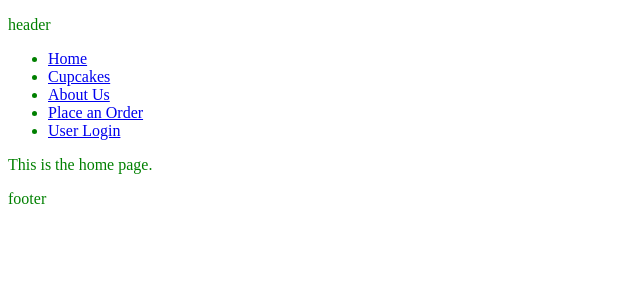
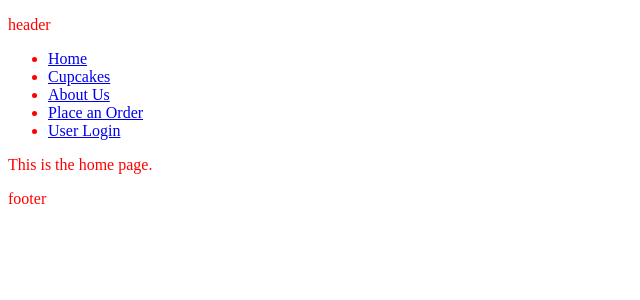
Before and after one commit to SkotBotCambo/INFO-2300-FP-repository, a PHP site: page /index.php in a window 1280 px wide. Shown: the top 300 px of the page, without its empty margins (0-640 px from the left). Run offline with PHP 8.4, Linux system fonts and the light colour scheme.

Commit message:
Update first_draft/style/style.css

```diff
--- a/first_draft/style/style.css
+++ b/first_draft/style/style.css
@@ -1,3 +1,3 @@
 body {
-    color:green;
+    color:red;
 }
```
